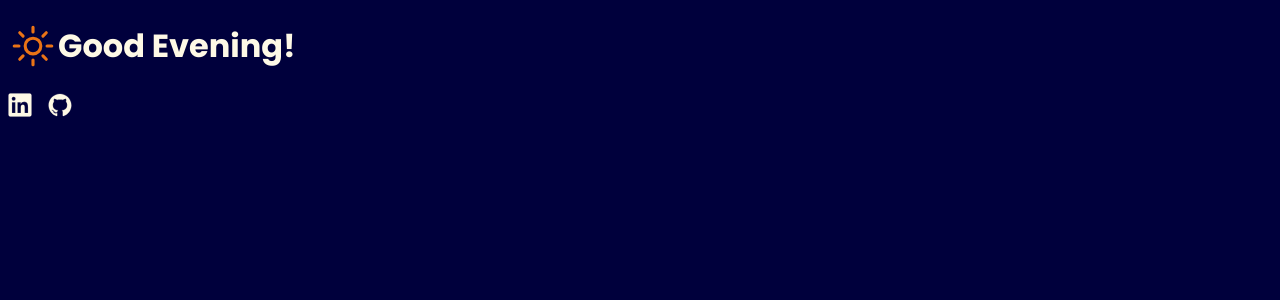
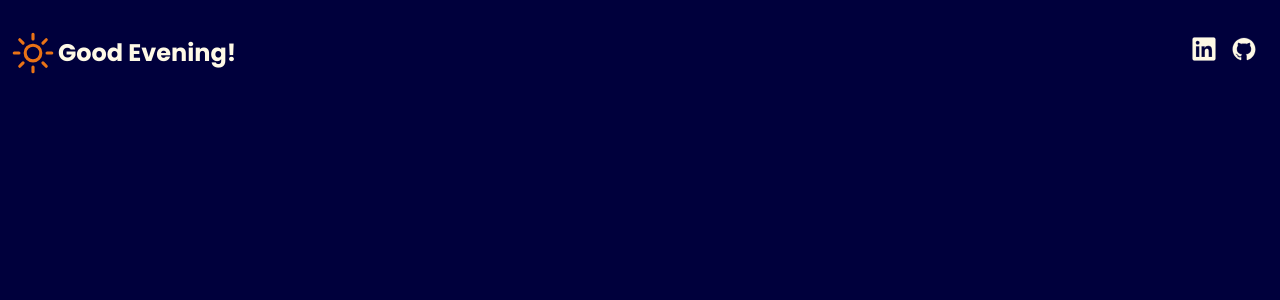
Before and after one commit to Frandy4ever/atlas-react-and-jsx, a React (Vite) app: page / in a window 1280 px wide. Shown: the top 300 px of the page. Built offline with nearby package versions, Linux system fonts and the light colour scheme.

Commit message:
Add Header component used for rendering Greeting and SocialLinks components

```diff
--- a/src/App.jsx
+++ b/src/App.jsx
@@ -1,16 +1,12 @@
-import Greeting from './components/Greeting';
-import SocialLinks from './components/SocialLinks';
+import Header from "./components/Header";
 
-function App() {
+export default function App() {
   return (
     <>
       {/* <div className="app">Hello Atlas</div> */}
 
       {/* Render Components */}
-      <Greeting />
-      <SocialLinks/>
+      <Header/>
     </>
   );
 }
-
-export default App;
--- /dev/null
+++ b/src/components/Header.jsx
@@ -0,0 +1,13 @@
+import Greeting from "./Greeting";
+import SocialLinks from "./SocialLinks";
+
+export default function Header() {
+   return (
+      <>
+         <nav>
+            <Greeting />
+            <SocialLinks />
+         </nav>
+      </>
+   );
+}
```
